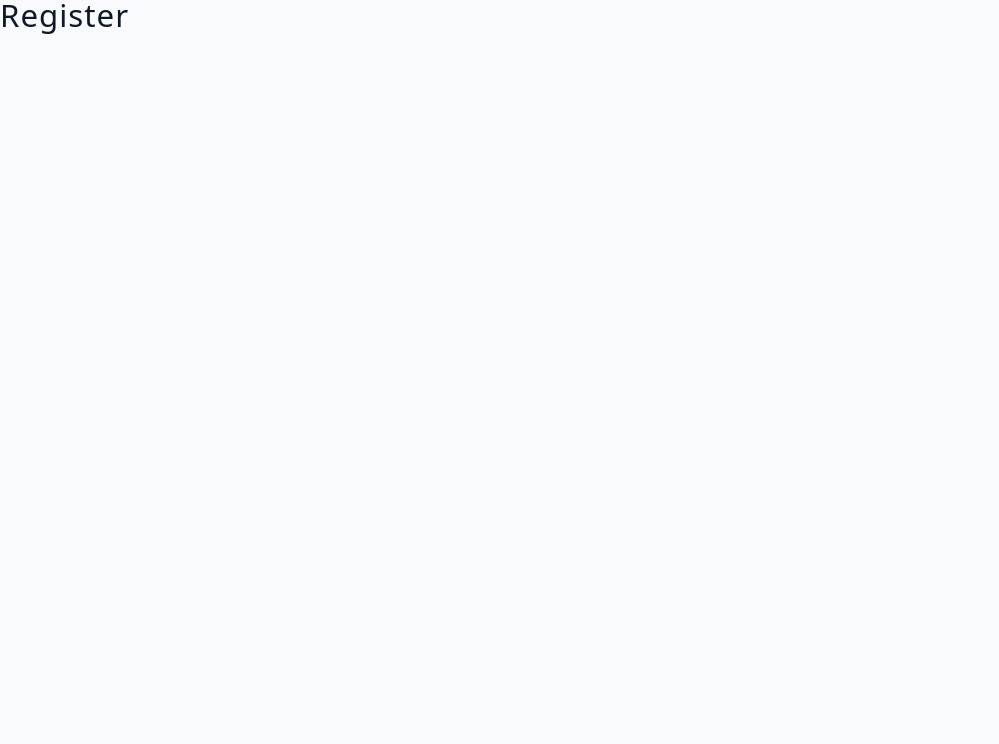
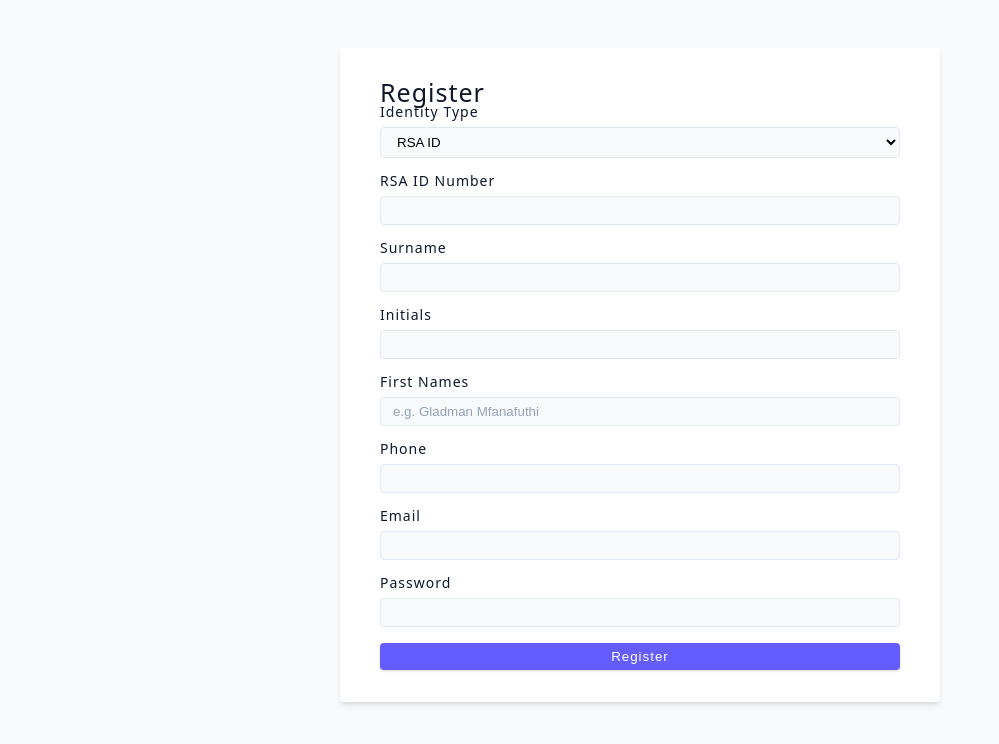
Before and after one commit to FuthifoXx/lostAndFound_frontEnd, a React (Vite) app: page /register in a window 1280 px wide. Shown: the top 744 px of the page, without its empty margins (0-999 px from the left). Built offline with nearby package versions, Linux system fonts and the light colour scheme.

Commit message:
updated services/api.js added register, get me, update me, delete me APIs and page/register.jsx

```diff
--- a/src/pages/Register.jsx
+++ b/src/pages/Register.jsx
@@ -1,10 +1,183 @@
-import React from 'react'
+import { useState } from 'react'
+import { useNavigate } from 'react-router-dom'
+import { registerUser } from '../services/api'
 
 function Register() {
+  const navigate = useNavigate()
+
+  const [form, setForm] = useState({
+    identityType: 'RSA_ID',
+    idNumber: '',
+    passportNumber: '',
+    documentNumber: '',
+    surname: '',
+    initials: '',
+    firstNames: '',
+    phone: '',
+    email: '',
+    password: '',
+  })
+
+  const [error, setError] = useState('')
+  const [success, setSuccess] = useState('')
+
+  const handleChange = (e) => {
+    setForm({
+      ...form,
+      [e.target.name]: e.target.value,
+    })
+  }
+
+  const handleSubmit = async (e) => {
+    e.preventDefault()
+
+    try {
+      setError('')
+      setSuccess('')
+
+      await registerUser(form)
+
+      setSuccess('Registration successful. Please login.')
+
+      setTimeout(() => {
+        navigate('/login')
+      }, 1000)
+    } catch (err) {
+      setError(err.message)
+    }
+  }
+
   return (
-    <div>
-      <h3>Register</h3>
-    </div>
+    <form className='form' onSubmit={handleSubmit}>
+      <h4>Register</h4>
+
+      {error && <p className='form-alert'>{error}</p>}
+      {success && <p className='alert alert-success'>{success}</p>}
+
+      <div className='form-row'>
+        <label className='form-label'>Identity Type</label>
+        <select
+          name='identityType'
+          className='form-input'
+          value={form.identityType}
+          onChange={handleChange}
+        >
+          <option value='RSA_ID'>RSA ID</option>
+          <option value='PASSPORT'>Passport</option>
+          <option value='OTHER'>Other Document</option>
+        </select>
+      </div>
+
+      {form.identityType === 'RSA_ID' && (
+        <div className='form-row'>
+          <label className='form-label'>RSA ID Number</label>
+          <input
+            type='text'
+            name='idNumber'
+            className='form-input'
+            value={form.idNumber}
+            onChange={handleChange}
+          />
+        </div>
+      )}
+
+      {form.identityType === 'PASSPORT' && (
+        <div className='form-row'>
+          <label className='form-label'>Passport Number</label>
+          <input
+            type='text'
+            name='passportNumber'
+            className='form-input'
+            value={form.passportNumber}
+            onChange={handleChange}
+          />
+        </div>
+      )}
+
+      {form.identityType === 'OTHER' && (
+        <div className='form-row'>
+          <label className='form-label'>Document Number</label>
+          <input
+            type='text'
+            name='documentNumber'
+            className='form-input'
+            value={form.documentNumber}
+            onChange={handleChange}
+          />
+        </div>
+      )}
+
+      <div className='form-row'>
+        <label className='form-label'>Surname</label>
+        <input
+          type='text'
+          name='surname'
+          className='form-input'
+          value={form.surname}
+          onChange={handleChange}
+        />
+      </div>
+
+      <div className='form-row'>
+        <label className='form-label'>Initials</label>
+        <input
+          type='text'
+          name='initials'
+          className='form-input'
+          value={form.initials}
+          onChange={handleChange}
+        />
+      </div>
+
+      <div className='form-row'>
+        <label className='form-label'>First Names</label>
+        <input
+          type='text'
+          name='firstNames'
+          className='form-input'
+          value={form.firstNames}
+          onChange={handleChange}
+          placeholder='e.g. Gladman Mfanafuthi'
+        />
+      </div>
+
+      <div className='form-row'>
+        <label className='form-label'>Phone</label>
+        <input
+          type='text'
+          name='phone'
+          className='form-input'
+          value={form.phone}
+          onChange={handleChange}
+        />
+      </div>
+
+      <div className='form-row'>
+        <label className='form-label'>Email</label>
+        <input
+          type='email'
+          name='email'
+          className='form-input'
+          value={form.email}
+          onChange={handleChange}
+        />
+      </div>
+
+      <div className='form-row'>
+        <label className='form-label'>Password</label>
+        <input
+          type='password'
+          name='password'
+          className='form-input'
+          value={form.password}
+          onChange={handleChange}
+        />
+      </div>
+
+      <button type='submit' className='btn btn-block'>
+        Register
+      </button>
+    </form>
   )
 }
 
--- a/src/services/api.js
+++ b/src/services/api.js
@@ -198,3 +198,23 @@ export const getBranchPerformance = async () => {
 export const getItemTimeline = async (id) => {
   return apiRequest(`/lost-items/${id}/timeline`)
 }
+
+//register user
+export const registerUser = async (formData) => {
+  return apiRequest('/auth/register', 'POST', formData)
+}
+
+//get me
+export const getMe = async () => {
+  return apiRequest('/auth/me')
+}
+
+// update me
+export const updateMe = async (formData) => {
+  return apiRequest('/auth/me', 'PUT', formData)
+}
+
+//delete me
+export const deleteMe = async () => {
+  return apiRequest('/auth/me', 'DELETE')
+}
```
